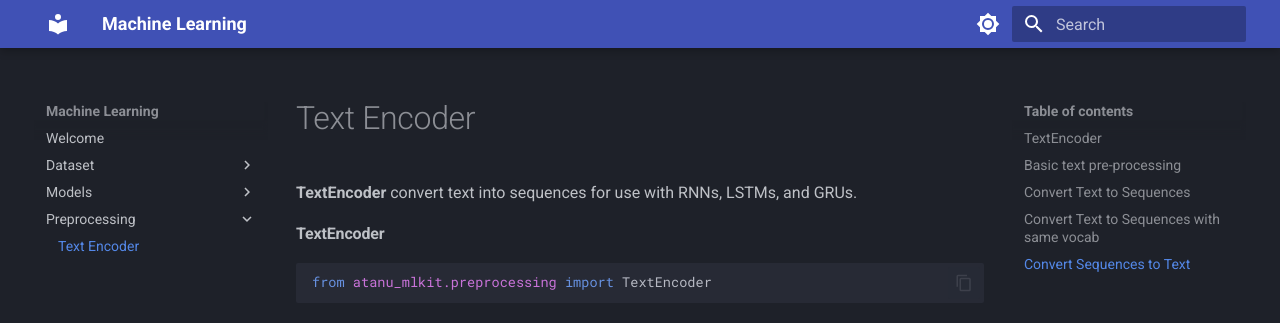
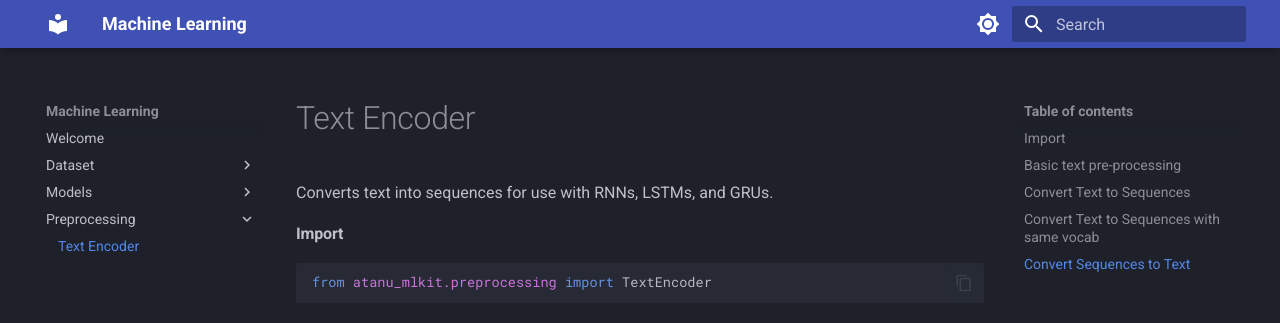
Before and after one commit to playatanu/atanu-mlkit, an MkDocs documentation site: the page built from docs/preprocessing/text_encoder.md, in a window 1280 px wide and 1396 px high. Shown: the top 323 px of the window. Built offline with MkDocs 1.6.1 and Material for MkDocs 9.7.7, drawn with Linux system fonts in a browser that asks for light colours.

Commit message:
text encoder docs

````diff
--- a/docs/preprocessing/text_encoder.md
+++ b/docs/preprocessing/text_encoder.md
@@ -1,7 +1,7 @@
 # Text Encoder
-**TextEncoder** convert text into sequences for use with RNNs, LSTMs, and GRUs.
+Converts text into sequences for use with RNNs, LSTMs, and GRUs.
 
-#### TextEncoder
+#### Import
 
 ```python
 from atanu_mlkit.preprocessing import TextEncoder
````
